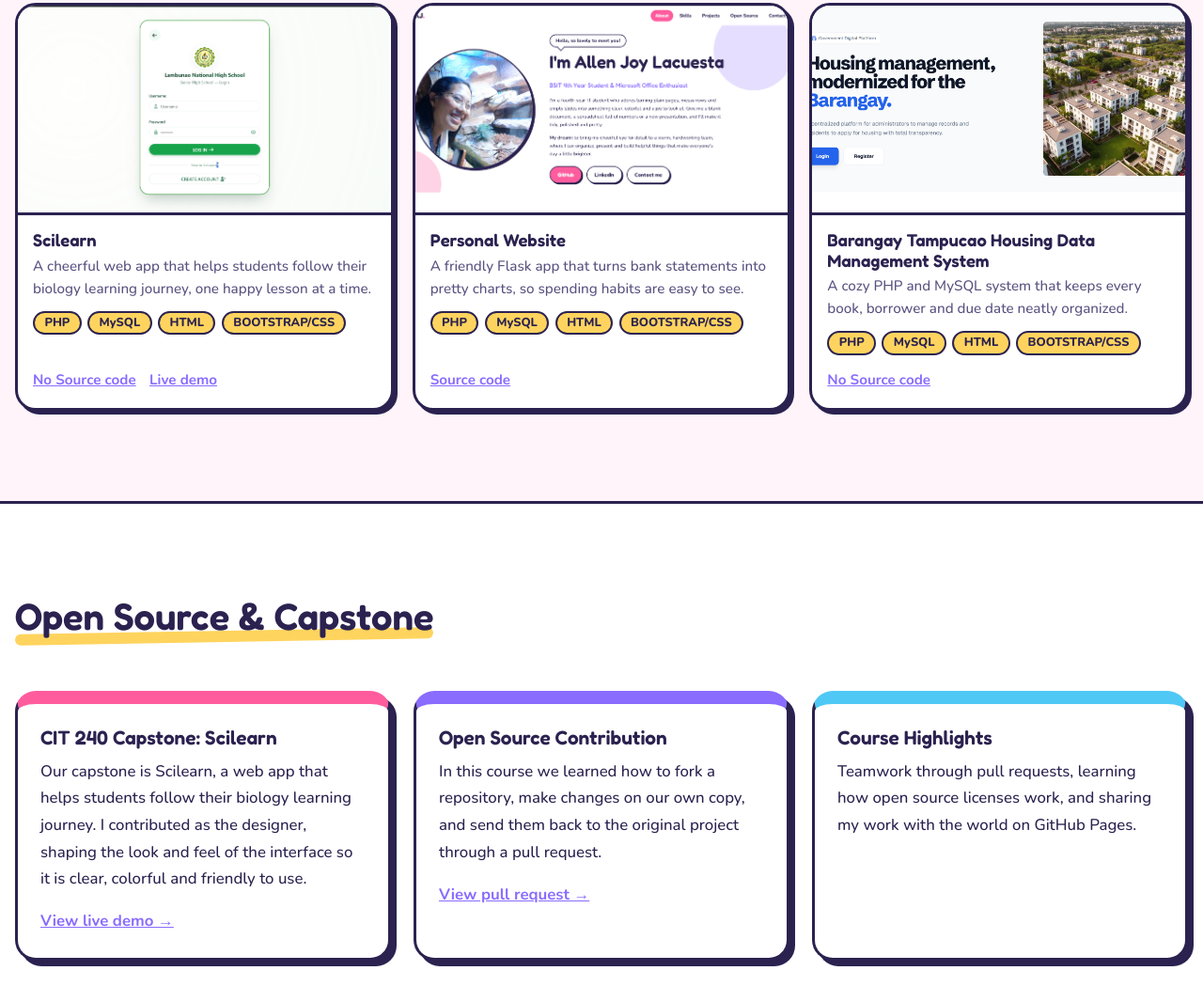
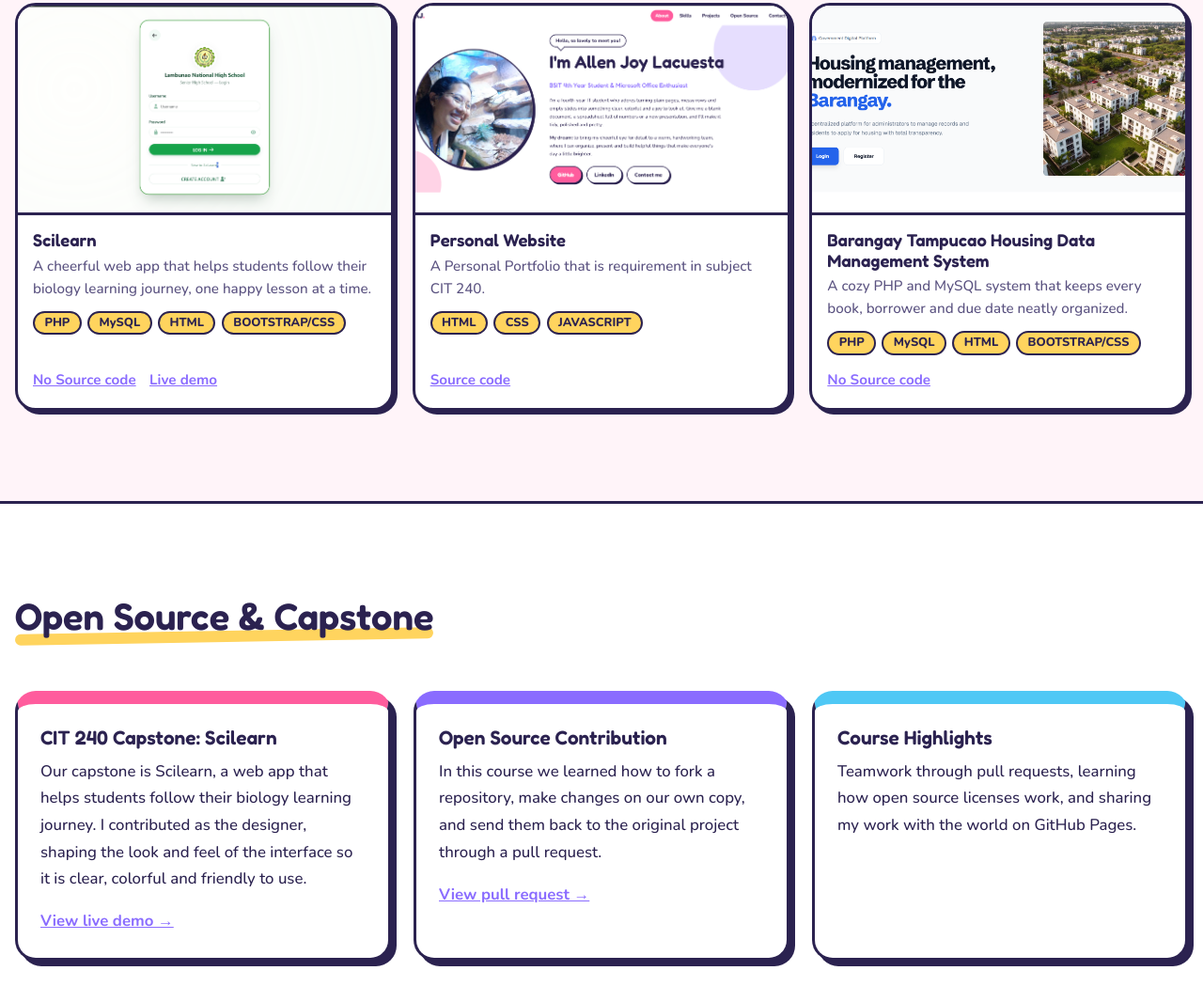
Before and after one commit to allenjoylacuesta7/Portfolio, a plain HTML site: page index.html in a window 1280 px wide. Shown: the part 1619-2685 px from the top of the page at 94% size. Drawn offline with nearby package versions, Linux system fonts and the light colour scheme.

Commit message:
Revise project details in index.html
Updated project description and tags for personal website.

```diff
--- a/index.html
+++ b/index.html
@@ -119,8 +119,8 @@
             <img src="asset/Screenshot 2026-11-26 190923.png" alt="Screenshot of the Expense Analyzer dashboard" loading="lazy" width="600" height="360" />
             <div class="card-body">
               <h3>Personal Website</h3>
-              <p>A friendly Flask app that turns bank statements into pretty charts, so spending habits are easy to see.</p>
-             <ul class="tags"><li>PHP</li><li>MySQL</li><li>HTML</li><li>BOOTSTRAP/CSS</li></ul>
+              <p>A Personal Portfolio that is requirement in subject CIT 240.</p>
+             <ul class="tags"><li>HTML</li><li>CSS</li><li>JAVASCRIPT</li></ul>
               <div class="card-links">
                 <a href="https://github.com/allenjoylacuesta7/Portfolio" target="_blank" rel="noopener noreferrer">Source code</a>
                 </div>
```
